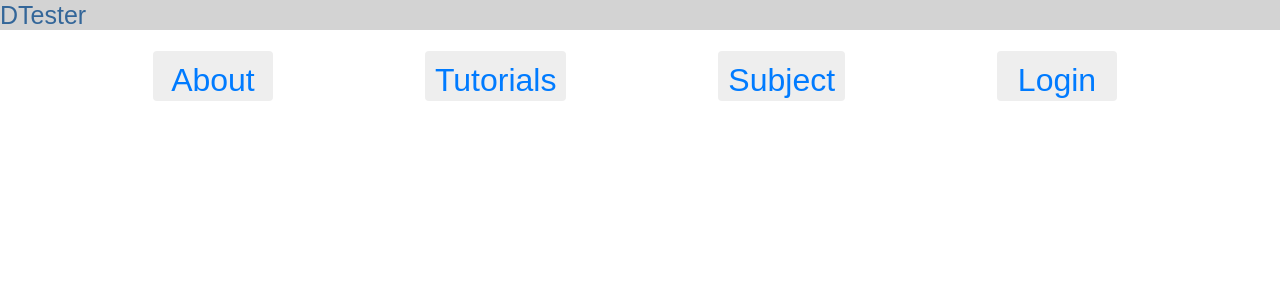
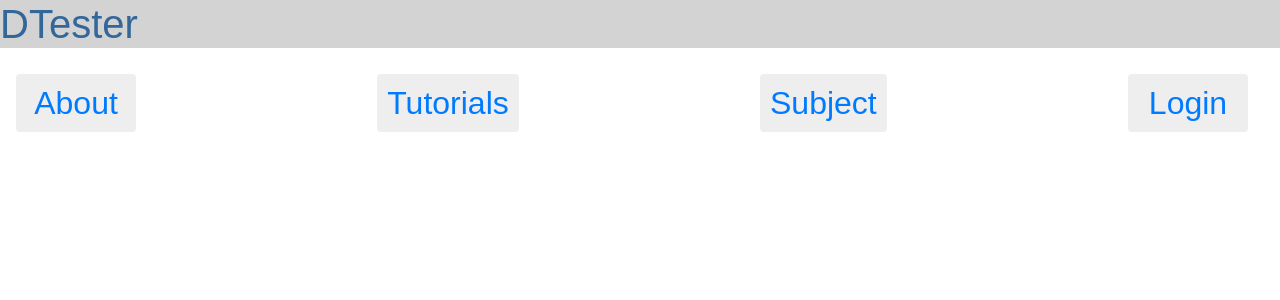
Before and after one commit to zikratyi/Test-Angular-app, an Angular app: page / in a window 1280 px wide. Shown: the top 300 px of the page. Built offline with nearby package versions, Linux system fonts and the light colour scheme.

Commit message:
[ADD] Add packages for material design

```diff
--- a/angular.json
+++ b/angular.json
@@ -24,6 +24,7 @@
               "src/assets"
             ],
             "styles": [
+              "./node_modules/@angular/material/prebuilt-themes/deeppurple-amber.css",
               "node_modules/bootstrap/dist/css/bootstrap.min.css",
               "src/styles.css"
             ],
@@ -93,6 +94,7 @@
               "src/assets"
             ],
             "styles": [
+              "./node_modules/@angular/material/prebuilt-themes/deeppurple-amber.css",
               "src/styles.css"
             ],
             "scripts": []
@@ -124,6 +126,7 @@
           }
         }
       }
-    }},
+    }
+  },
   "defaultProject": "my-app"
 }
--- a/package.json
+++ b/package.json
@@ -12,16 +12,19 @@
   "private": true,
   "dependencies": {
     "@angular/animations": "~8.2.14",
+    "@angular/cdk": "~8.2.3",
     "@angular/common": "~8.2.14",
     "@angular/compiler": "~8.2.14",
     "@angular/core": "~8.2.14",
     "@angular/forms": "~8.2.14",
+    "@angular/material": "^8.2.3",
     "@angular/platform-browser": "~8.2.14",
     "@angular/platform-browser-dynamic": "~8.2.14",
     "@angular/router": "~8.2.14",
     "@ng-bootstrap/ng-bootstrap": "^5.1.4",
     "angular-in-memory-web-api": "^0.9.0",
     "bootstrap": "^4.4.1",
+    "hammerjs": "^2.0.8",
     "jquery": "^3.4.1",
     "popper": "^1.0.1",
     "rxjs": "~6.4.0",
--- a/src/app/app.module.ts
+++ b/src/app/app.module.ts
@@ -9,6 +9,7 @@
 import { SubjectComponent } from './subject/subject.component';
 import { FormsModule } from '@angular/forms';
 import { LoginComponent } from './login/login.component';
+import { NoopAnimationsModule } from '@angular/platform-browser/animations';
 
 @NgModule({
   declarations: [
@@ -22,7 +23,8 @@
     BrowserModule,
     AppRoutingModule,
     HttpClientModule,
-    FormsModule
+    FormsModule,
+    NoopAnimationsModule
   ],
   providers: [],
   bootstrap: [AppComponent]
--- a/src/index.html
+++ b/src/index.html
@@ -7,7 +7,8 @@
   <meta name="viewport" content="width=device-width, initial-scale=1">
   <link rel="icon" type="image/x-icon" href="favicon.ico">
   <!-- Latest compiled and minified CSS -->
-  <link rel="stylesheet" href="https://stackpath.bootstrapcdn.com/bootstrap/3.4.1/css/bootstrap.min.css" integrity="sha384-HSMxcRTRxnN+Bdg0JdbxYKrThecOKuH5zCYotlSAcp1+c8xmyTe9GYg1l9a69psu" crossorigin="anonymous">
+  <link href="https://fonts.googleapis.com/css?family=Roboto:300,400,500&display=swap" rel="stylesheet">
+  <link href="https://fonts.googleapis.com/icon?family=Material+Icons" rel="stylesheet">
 </head>
 <body>
   <app-root></app-root>
--- a/src/main.ts
+++ b/src/main.ts
@@ -1,3 +1,4 @@
+import 'hammerjs';
 import { enableProdMode } from '@angular/core';
 import { platformBrowserDynamic } from '@angular/platform-browser-dynamic';
 
--- a/src/styles.css
+++ b/src/styles.css
@@ -3,3 +3,5 @@
     font-family: Arial, Helvetica, sans-serif;
     font-size: initial;
   }
+html, body { height: 100%; }
+body { margin: 0; font-family: Roboto, "Helvetica Neue", sans-serif; }
```
Also changed, not shown: 1 other file (tests, documents, lock files or other folders).
